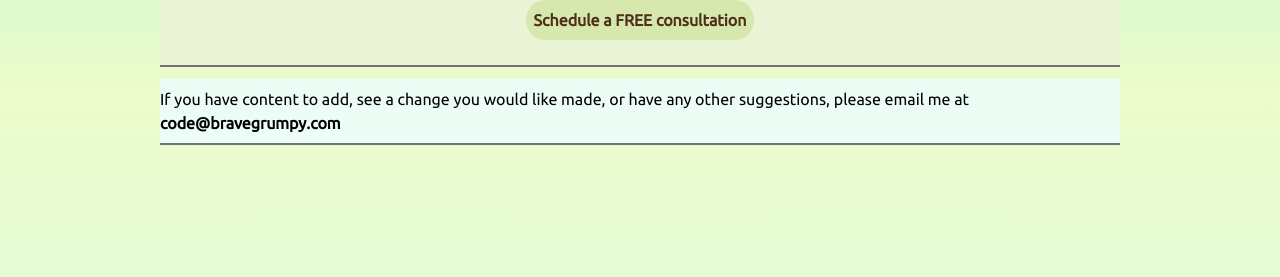
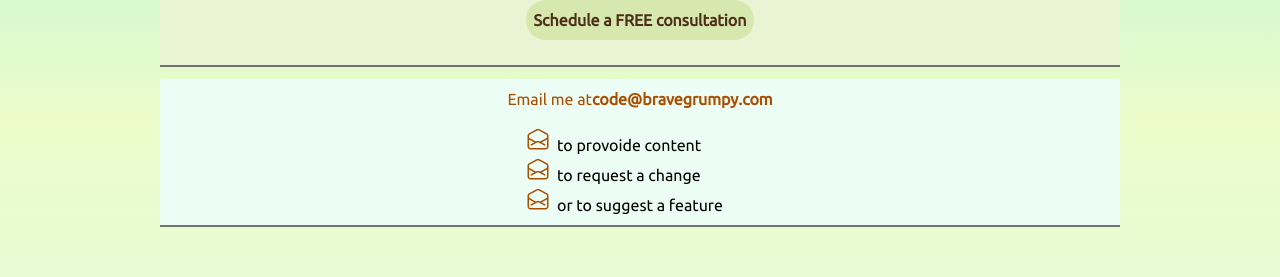
Before and after one commit to bravegrumpy/shawn-lawn, a Next.js app: page / in a window 1280 px wide. Shown: the part 420-697 px from the top of the page. Built offline with nearby package versions, Linux system fonts and the light colour scheme.

Commit message:
adding envelope icon for list

```diff
--- a/app/(root)/page.tsx
+++ b/app/(root)/page.tsx
@@ -1,11 +1,12 @@
 import Header from "@/app/components/header";
-import { redirect } from "next/dist/server/api-utils";
-
 export default function Home(){
     return(
         <>
             <Header />
             <main className="container m-t-3 flex flex-col min-w-[75%] max-w-[75%] w-9/12 justify-start items-center gap-3 dark:text-limeade-50 mx-auto">
+                {/*
+                    TODO: #33 Extract this element into a component.
+                */}
                 <div className="container self-center flex flex-col justify-start items-start gap-[50px] pt-[25px] border-0 border-b-2 border-neutral-500 m-auto bg-limeade-100 dark:bg-limeade-950">
                     <div className="flex flex-row gap-4">
                         <a href="https://shawnlawn.com"><img className=" hover:ring-rose-500 focus:ring-rose-500 hover:ring-4 focus:ring-4 grow-2 shrink-0 border-0 border-r-2 border-neutral-500 border-solid px-10" src="https://img1.wsimg.com/isteam/ip/369b5ff8-e315-4151-9d33-e4bd5646e324/Screenshot_20220625-164121_Chrome~2.jpg/:/rs=w:300,h:425"/></a>
@@ -15,8 +16,20 @@
                     <a href="mailto:shawn@shawnlawn.com"><button className="p-2 bg-limeade-200 dark:bg-limeade-600 hover:focus:bg-limeade-300 focus:bg-limeade-300 rounded-full self-center text-center text-brown-derby-950 font-black hover:ring-rose-500 focus:ring-rose-500 hover:ring-4 focus:ring-4">Schedule a FREE consultation</button></a>
                     </div>
                 </div>
-                <div className="container flex flex-col justify-start items-center dark:text-limeade-100 py-2 border-0 border-b-2 border-neutral-500 m-auto bg-emerald-50 dark:bg-emerald-950">
-                    <p>If you have content to add, see a change you would like made, or have any other suggestions, please email me at <a href="mailto:code@bravegrumpy.com" className="font-semibold">code@bravegrumpy.com</a></p>
+                <div className="container flex flex-col justify-start items-center dark:text-limeade-100 py-2 border-0 border-b-2 border-neutral-500 m-auto bg-emerald-50 dark:bg-emerald-950 gap-4">
+                <p className="flex self-center text-[#aa4e00]">Email me at {/*
+                            TODO: #37 Extract this into a form
+                            TODO: #36 Make form-subit button save info to cache, then has a popup with a sign-up form. Once signup is complete, message is sent, and confirmation is sent to user.
+                        */}
+                        <a href="mailto:code@bravegrumpy.com" className="font-semibold">  code@bravegrumpy.com</a>
+                        </p>
+                        <div className="flex self-center">
+                        <ol className='list-image-[url(../components/icons/envelope-open.png)]'>
+                            <li>to provoide content</li>
+                            <li>to request a change</li>
+                            <li>or to suggest a feature</li>
+                        </ol>
+                        </div>
                 </div>
                 <div className="h-[700px]"></div>
             </main>
--- a/app/components/header.tsx
+++ b/app/components/header.tsx
@@ -5,6 +5,10 @@
         <>
             <header className="container w-max-9/12 w-min-9/12 w-9/12 flex flex-row justify-start items-center mx-auto border-solid border-0 border-b-2 border-neutral-500 border-collapse bg-emerald-100 dark:bg-emerald-950 dark:text-limeade-100 sticky top-0">
                 <ShawnLawn />
+                {/*
+                    TODO: #35 Add nav links
+                    TODO: #34 Extract nav-links into separate component
+                 */}
             </header>
         </>
     );
```
Also changed, not shown: app/components/icons/envelope-open.png (added), app/components/icons/envelope-open.svg (added).
